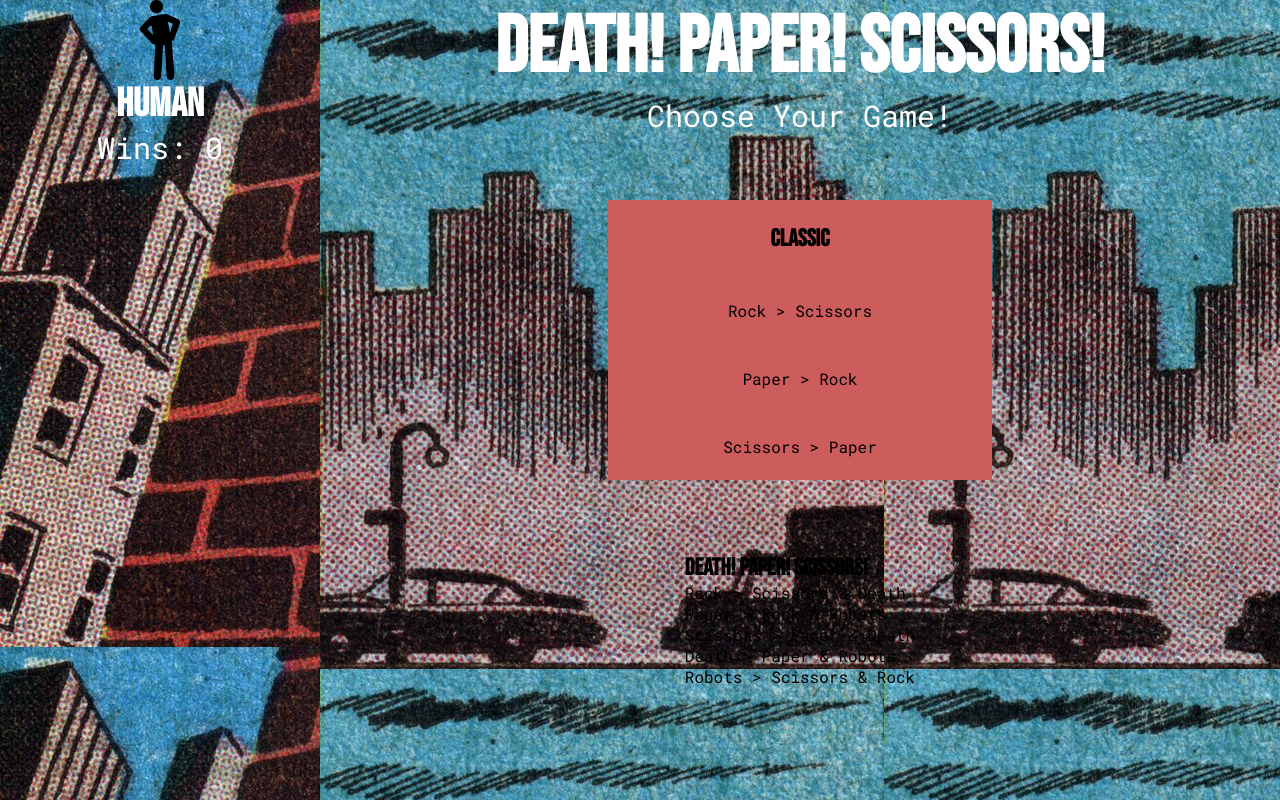
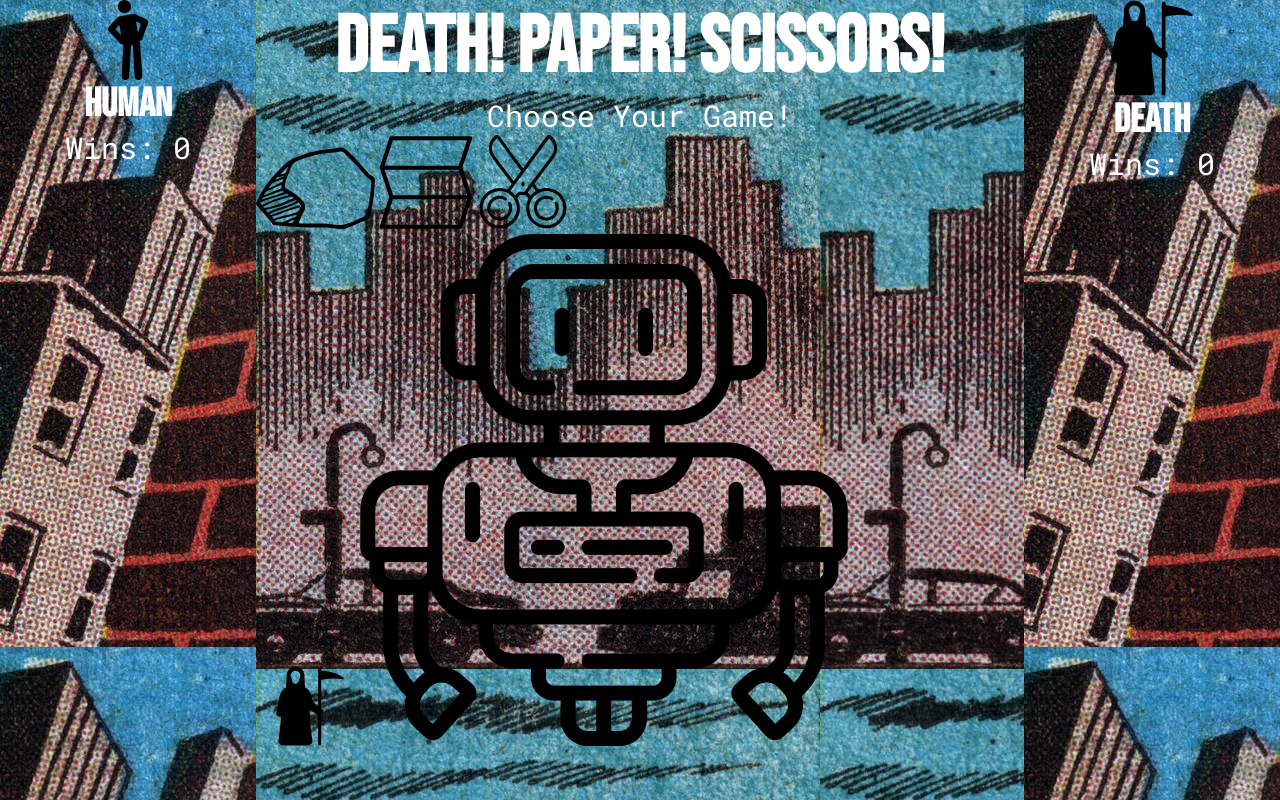
Before and after one commit to Jayquintana/death-paper-scissors, a plain HTML site: page index.html in a window 1280 px wide. Drawn offline with Linux system fonts and the light colour scheme.

Commit message:
Add images and boxes to style them

```diff
--- a/index.html
+++ b/index.html
@@ -9,6 +9,7 @@
     <link rel="preconnect" href="https://fonts.gstatic.com" crossorigin>
     <link href="https://fonts.googleapis.com/css2?family=Bebas+Neue&family=Montserrat:wght@300;400&family=Roboto+Mono:wght@100;200;400&display=swap" rel="stylesheet">
     <title>DEATH! PAPER! SCISSORS!</title>
+    </head>
     <body>
       <main>
         <aside class="player-side">
@@ -21,14 +22,26 @@
             <h1 class="death-paper-scissors">DEATH! PAPER! SCISSORS!</h1>
             <p class="choose-game-title">Choose Your Game!</p>
           </div>
-          <div class="game-selection-box">
+          <div class="choose-your-fighter">
+            <div class="rock-paper-scissors-img">
+              <img class="rock-img" src="assets/rock.svg" alt="rock-image">
+              <img class="paper-img" src="assets/paper.svg" alt="paper-image">
+              <img class="scissors-img" src="assets/scissors.svg" alt="scissors-image">
+            </div>
+            <div class="death-robot-img">
+              <img class="death-img" src="assets/Death.svg" alt="death-image">
+              <img class="robot-img" src="assets/robot.png" alt="paper-image">
+
+            </div>
+          </div>
+          <div class="game-selection-box hidden">
             <article class="classic-game">
               <h2> <img src="" alt=""> Classic <img src="" alt=""> </h2>
               <p>Rock > Scissors</p>
               <p>Paper > Rock</p>
               <p>Scissors > Paper</p>
             </article>
-            <article class="death-game-hidden">
+            <article class="death-game">
               <h2><img src="" alt="">Death! Paper! Scissors!<img src="" alt=""></h2>
               <p>Rock > Scissors & Death</p>
               <p>Paper > Rock & Robots</p>
@@ -38,13 +51,11 @@
             </article>
           </div>
         </section>
-        <aside class="death-side hidden">
-          <img class="death-img" src="assets/Death.svg" alt="death-logo">
+        <aside class="death-side">
+          <img class="death-img-wins" src="assets/Death.svg" alt="death-logo">
           <h2 class="death-title">Death</h2>
           <p class="death-wins">Wins: 0</p>
         </aside>
-
       </main>
     </body>
-  </head>
 </html>
```
